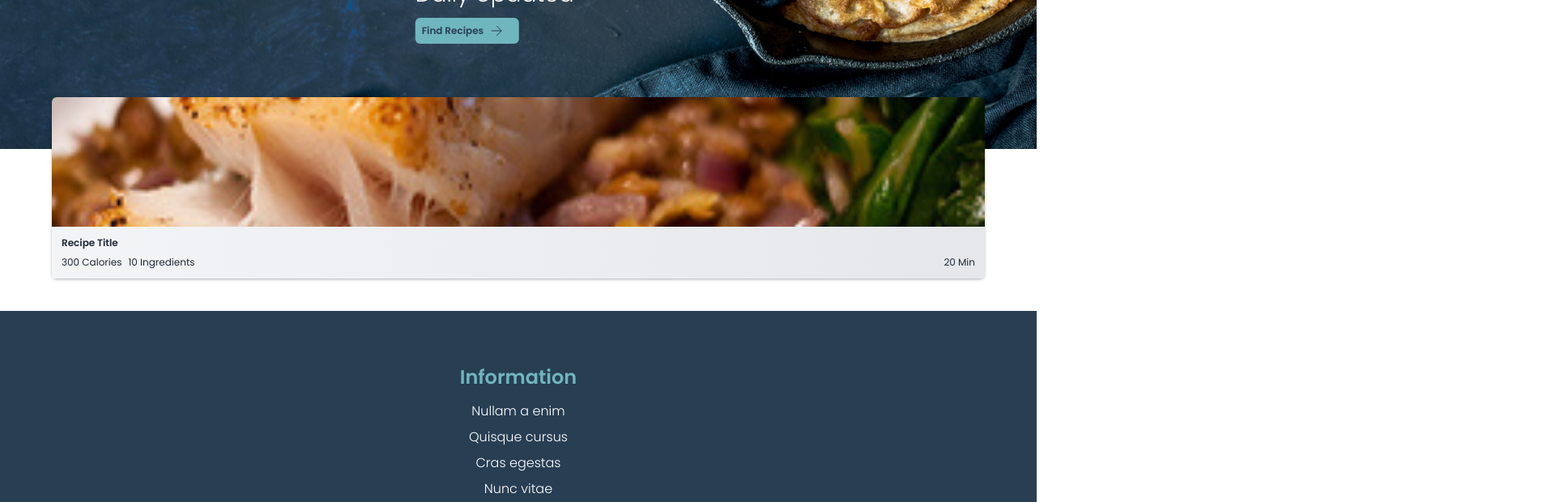
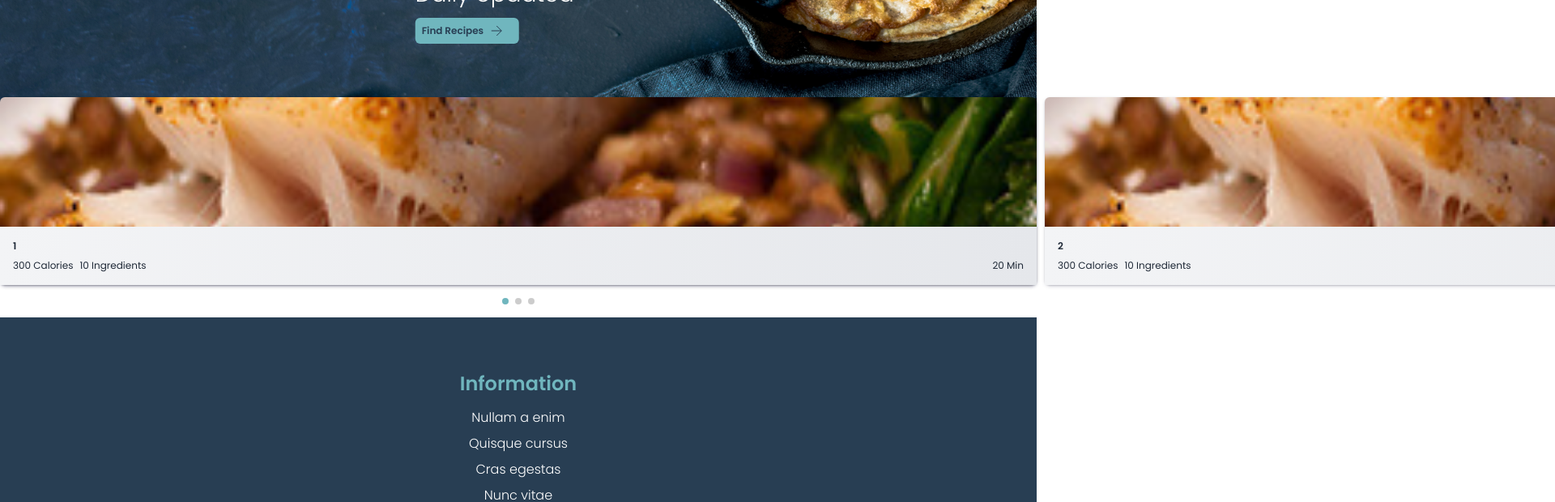
Before and after one commit to ronald-it/the-clueless-cook, a Next.js app: page / in a window 1280 px wide. Shown: the part 280-900 px from the top of the page at 81% size, 1920 px wide, since content can reach past the window. Built offline with nearby package versions, Linux system fonts and the light colour scheme.

Commit message:
Slider including bullet points are functional, but arrow buttons are yet to be implemented.

```diff
--- a/package.json
+++ b/package.json
@@ -16,7 +16,8 @@
     "react-dom": "^18",
     "react-modal": "^3.16.1",
     "sass": "^1.77.4",
-    "styled-jsx": "^5.1.6"
+    "styled-jsx": "^5.1.6",
+    "swiper": "^11.1.14"
   },
   "devDependencies": {
     "@savvywombat/tailwindcss-grid-areas": "^4.0.0",
--- a/src/app/layout.js
+++ b/src/app/layout.js
@@ -2,8 +2,8 @@ import '../styles/globals.css';
 import FontLoader from './FontLoader';
 
 export const metadata = {
-  title: 'Browser tab title',
-  description: 'Browser tab description',
+  title: 'The Clueless Cook',
+  description: 'A web app for searching and exploring recipes',
   icons: {
     icon: '/images/favicon-32x32.png',
   },
--- a/src/app/page.js
+++ b/src/app/page.js
@@ -8,12 +8,14 @@ import CloseIcon from '../components/CloseIcon';
 import CustomImage from '../components/CustomImage/CustomImage';
 import ArrowRightIcon from '../components/ArrowRightIcon';
 import RecipeCard from '../components/RecipeCard';
+import Slider from '../components/Slider/Slider';
 
 export default function Home() {
   const [isModalOpen, setIsModalOpen] = useState(false);
   const toggleModal = () => {
     setIsModalOpen((prev) => !prev);
   };
+
   return (
     <>
       <Header toggleModal={toggleModal} />
@@ -69,8 +71,8 @@ export default function Home() {
             </button>
           </div>
         </section>
-        <section className='flex justify-center pb-10 -mt-16'>
-          <RecipeCard />
+        <section className='pb-10 -mt-16 relative'>
+          <Slider />
         </section>
       </main>
       <Footer />
--- a/src/components/RecipeCard.js
+++ b/src/components/RecipeCard.js
@@ -1,8 +1,8 @@
 import CustomImage from './CustomImage/CustomImage';
 
-export default function RecipeCard() {
+export default function RecipeCard({recipeTitle}) {
   return (
-    <article className='w-[90%] shadow-3xl rounded-md z-10'>
+    <article className='swiper-slide w-[90%] shadow-3xl rounded-md'>
       <CustomImage
         src='/images/lobster.jpg'
         alt='Lobster image'
@@ -10,8 +10,8 @@ export default function RecipeCard() {
         width={100}
         height={100}
       />
-      <div className='p-3 text-xs text-gray-800 bg-gradient-to-r from-gray-100 to-gray-200'>
-        <span className='font-semibold'>Recipe Title</span>
+      <div className='p-4 text-xs text-gray-800 bg-gradient-to-r from-gray-100 to-gray-200'>
+        <span className='font-semibold'>{recipeTitle}</span>
         <div className='mt-2 flex justify-between'>
           <div className='flex'>
             <span className='mr-2'>300 Calories</span>
--- /dev/null
+++ b/src/components/Slider/Slider.js
@@ -0,0 +1,54 @@
+'use client';
+import { Swiper, SwiperSlide } from 'swiper/react';
+import { Navigation, Pagination } from 'swiper/modules';
+import 'swiper/css';
+import 'swiper/css/navigation';
+import 'swiper/css/pagination';
+import { useRef } from 'react';
+import RecipeCard from '../RecipeCard';
+import styles from './Slider.module.scss';
+
+export default function Slider() {
+  const swiperRef = useRef(null);
+
+  const handlePrev = () => {
+    swiperRef.current.swiper.slidePrev();
+  };
+
+  const handleNext = () => {
+    swiperRef.current.swiper.slideNext();
+  };
+  return (
+    <Swiper
+      onSwiper={(swiper) => (swiperRef.current = swiper)}
+      modules={[Navigation, Pagination]}
+      spaceBetween={10}
+      slidesPerView={1}
+      pagination={{
+        el: '.swiper-pagination',
+        clickable: true,
+        bulletActiveClass: styles.bulletActive,
+      }}
+      loop={true}
+      style={{overflow: 'visible'}}
+    >
+      <SwiperSlide className='shadow-3xl rounded-md'>
+        <RecipeCard recipeTitle='1' />
+      </SwiperSlide>
+      <SwiperSlide>
+        <RecipeCard recipeTitle='2' />
+      </SwiperSlide>
+      <SwiperSlide>
+        <RecipeCard recipeTitle='3' />
+      </SwiperSlide>
+      <div
+        className='swiper-pagination h-10 flex justify-center items-end'
+        style={{
+          position: 'absolute',
+          bottom: '-1.5rem',
+          zIndex: 9999,
+        }}
+      ></div>
+    </Swiper>
+  );
+}
--- /dev/null
+++ b/src/components/Slider/Slider.module.scss
@@ -0,0 +1,4 @@
+.bulletActive {
+  background-color: #70B6BE !important;
+  opacity: 100% !important;
+}
```
Also changed, not shown: 1 other file (tests, documents, lock files or other folders).
